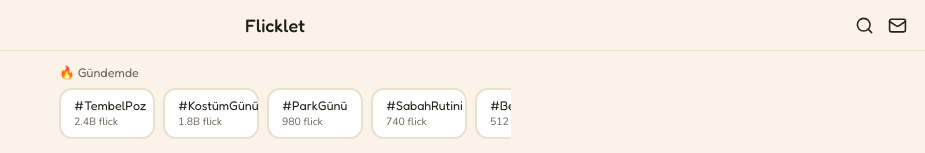
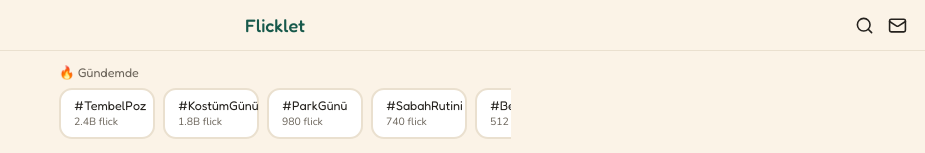
Before and after one commit to flickletapp/flicklet, a React (Vite) app: page / in a window 1280 px wide. Both pictures are taken after a click on the element "Üye olmadan gözat →". Shown: the top 153 px of the page, without its empty margins (355-1280 px from the left). Built offline with nearby package versions, Linux system fonts and the light colour scheme; no server answers; the database is empty.

Commit message:
Fix: ana akis basligindaki 'Flicklet' yazisini logodaki mevcut C.pine marka rengiyle esitle

```diff
--- a/src/features/posts/Feed.jsx
+++ b/src/features/posts/Feed.jsx
@@ -339,7 +339,7 @@ export function FeedScreen({ session, userId, myName, onOpenComplaint, onOpenPro
   return (
     <div>
       <TopBar
-        title="Flicklet"
+        title={<span style={{ color: C.pine }}>Flicklet</span>}
         right={
           <div style={{ display: "flex", alignItems: "center", gap: 14 }}>
             <button onClick={() => (isGuest ? onRequireAuth() : onOpenSearch())} style={{ background: "none", border: "none", cursor: "pointer", color: C.ink, padding: 0, display: "flex" }}>
```
